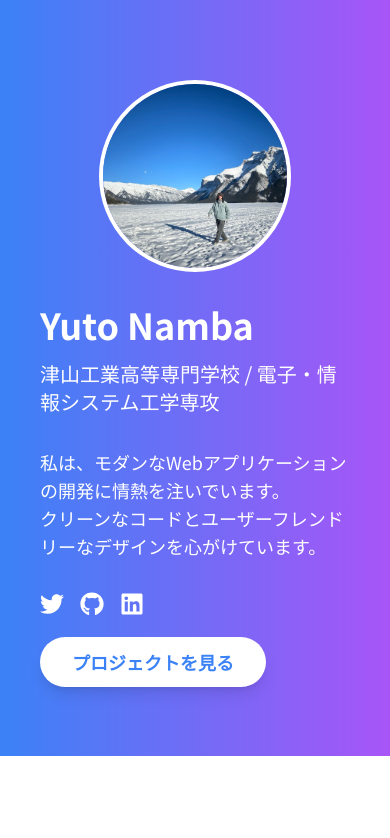
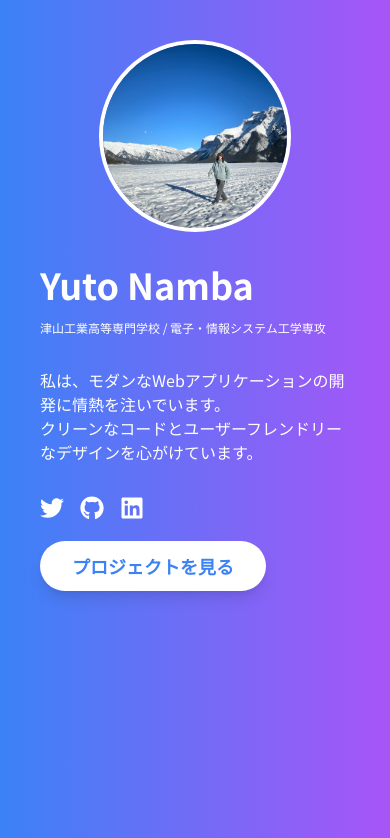
Before and after one commit to orange-na/my-portfolio, a Next.js app: page / in a window 390 px wide. Shown: the top 838 px of the page. Built offline with nearby package versions, Linux system fonts and the light colour scheme.

Commit message:
スタイル調整

```diff
--- a/src/app/_components/Profile.tsx
+++ b/src/app/_components/Profile.tsx
@@ -6,7 +6,7 @@ import { FaGithub, FaLinkedin, FaTwitter } from "react-icons/fa";
 
 export function Profile() {
   return (
-    <section className="inset-0 bg-gradient-to-r from-blue-500 to-purple-500 py-20 w-full">
+    <section className="bg-gradient-to-r from-blue-500 to-purple-500 py-10 h-screen sm:h-auto sm:py-20 w-full sticky top-0">
       <div className="text-white px-10 md:px-32 mx-auto flex flex-col lg:flex-row items-center">
         <motion.div
           initial={{ opacity: 0, x: -50 }}
@@ -28,10 +28,10 @@ export function Profile() {
           transition={{ duration: 0.8 }}
         >
           <h1 className="text-4xl font-bold mb-4">Yuto Namba</h1>
-          <p className="text-xl mb-8">
+          <p className="text-xs sm:text-xl mb-8">
             津山工業高等専門学校 / 電子・情報システム工学専攻
           </p>
-          <p className="text-lg mb-8">
+          <p className="sm:text-lg mb-8">
             私は、モダンなWebアプリケーションの開発に情熱を注いでいます。
             <br />
             クリーンなコードとユーザーフレンドリーなデザインを心がけています。
--- a/src/app/page.tsx
+++ b/src/app/page.tsx
@@ -10,7 +10,7 @@ export default async function Home() {
   return (
     <main>
       <Profile />
-      <div className="px-10 md:px-32 mx-auto">
+      <div className="px-10 md:px-32 mx-auto bg-[var(--background)] relative z-10">
         <section className="education-timeline-container py-20 grid grid-cols-1 lg:grid-cols-2 gap-8">
           <Education />
           <Experience />
```
